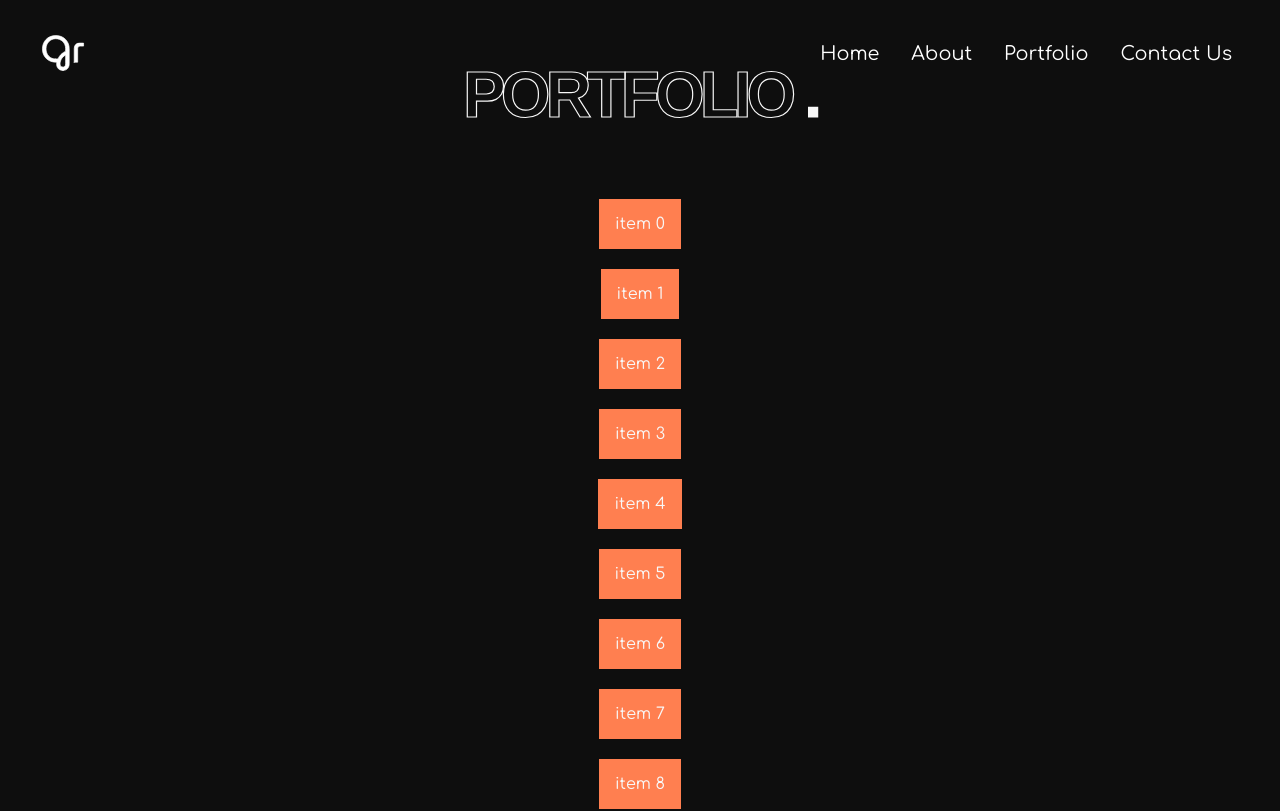
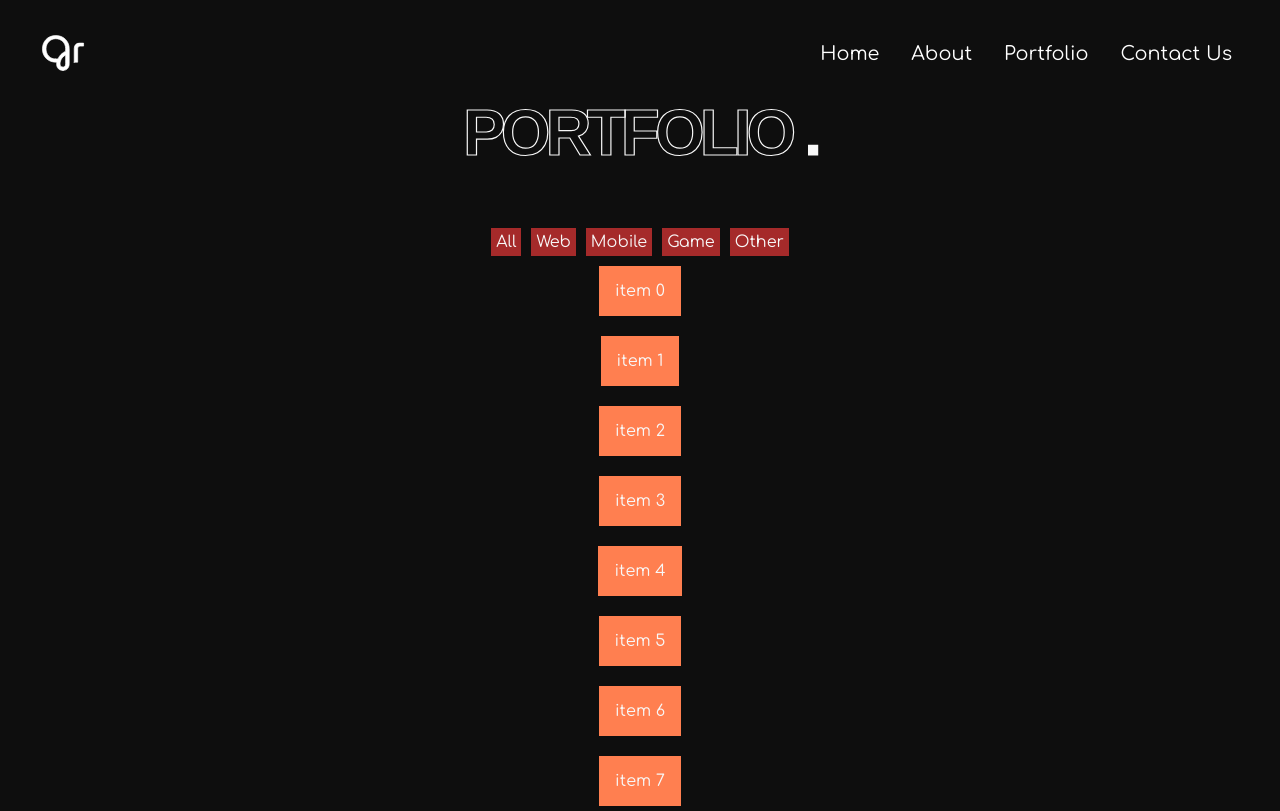
Before and after one commit to gowth6m/myportfolio, a React (Create React App) app: page /portfolio in a window 1280 px wide. Shown: the top 811 px of the page. Built offline with nearby package versions, Linux system fonts and the light colour scheme.

Commit message:
made basic filter system

```diff
--- a/src/components/portfolio/Portfolio.css
+++ b/src/components/portfolio/Portfolio.css
@@ -11,3 +11,17 @@
     height: 100%;
     width: 90%;
 }
+
+.portfolio-title {
+    margin-top: 12vh;
+}
+
+.filters-container {
+    flex-direction: row;
+}
+
+.filters-item {
+    padding: 5px;
+    margin: 0 5px;
+    background-color: brown;
+}
--- a/src/components/portfolio/Portfolio.tsx
+++ b/src/components/portfolio/Portfolio.tsx
@@ -1,31 +1,57 @@
+import { useState } from "react";
 import "./Portfolio.css";
 import PortfolioItem from "./PortfolioItem";
 
 export function Portfolio() {
-  let data: PortfolioItem[] = [];
+  let items: PortfolioItem[] = [];
+  let filters: string[] = ["All", "Web", "Mobile", "Game", "Other"];
+  const [currentFilter, setCurrentFilter] = useState("All");
 
   for (let i = 0; i < 10; i++) {
-    data.push(
-      new PortfolioItem("item " + i, "description", "imageUrl", "link")
+    items.push(
+      new PortfolioItem(i, "item " + i, "description", "imageUrl", "link", [
+        "Web",
+        "Game",
+        "All",
+      ])
     );
   }
 
   return (
     <div className="portfolio-page flex">
-      <div className="portfolio-page-container">
+      <div className="portfolio-page-container screen-max">
         <div className="portfolio-title section-title">
           Portfolio <span>.</span>
         </div>
 
+        <div className="filters-container flex">
+          {filters.map((filter) => (
+            <div
+              key={filter}
+              className="filters-item"
+              onClick={() => {
+                console.log(filter);
+                setCurrentFilter(filter);
+              }}
+            >
+              {filter}
+            </div>
+          ))}
+        </div>
+
         {/* rest of the stuff */}
 
-        {data.map((item) => {
-          return (
-            <div className="portfolio-item">
-              <div className="portfolio-item-image">{item.display()}</div>
-            </div>
-          );
-        })}
+        {items
+          .filter((item) => item.filters?.includes(currentFilter))
+          .map((item) => {
+            return (
+              <div key={item.key} className="portfolio-item">
+                <div key={item.title} className="portfolio-item-image">
+                  {item.display()}
+                </div>
+              </div>
+            );
+          })}
       </div>
     </div>
   );
--- a/src/components/portfolio/PortfolioItem.tsx
+++ b/src/components/portfolio/PortfolioItem.tsx
@@ -1,24 +1,27 @@
 import './PortfolioItem.css'
 
 class PortfolioItem {
+    key: number;
     title: string;
     description: string;
     imageUrl: string;
     link: string;
-    techStack?: string[];
+    filters?: string[];
 
     constructor(
+      key: number,
       title: string,
       description: string,
       imageUrl: string,
       link: string,
-      techStack?: string[]
+      filters?: string[]
     ) {
+      this.key = key;
       this.title = title;
       this.description = description;
       this.imageUrl = imageUrl;
       this.link = link;
-      this.techStack = techStack;
+      this.filters = filters;
     }
 
     display() {
```
